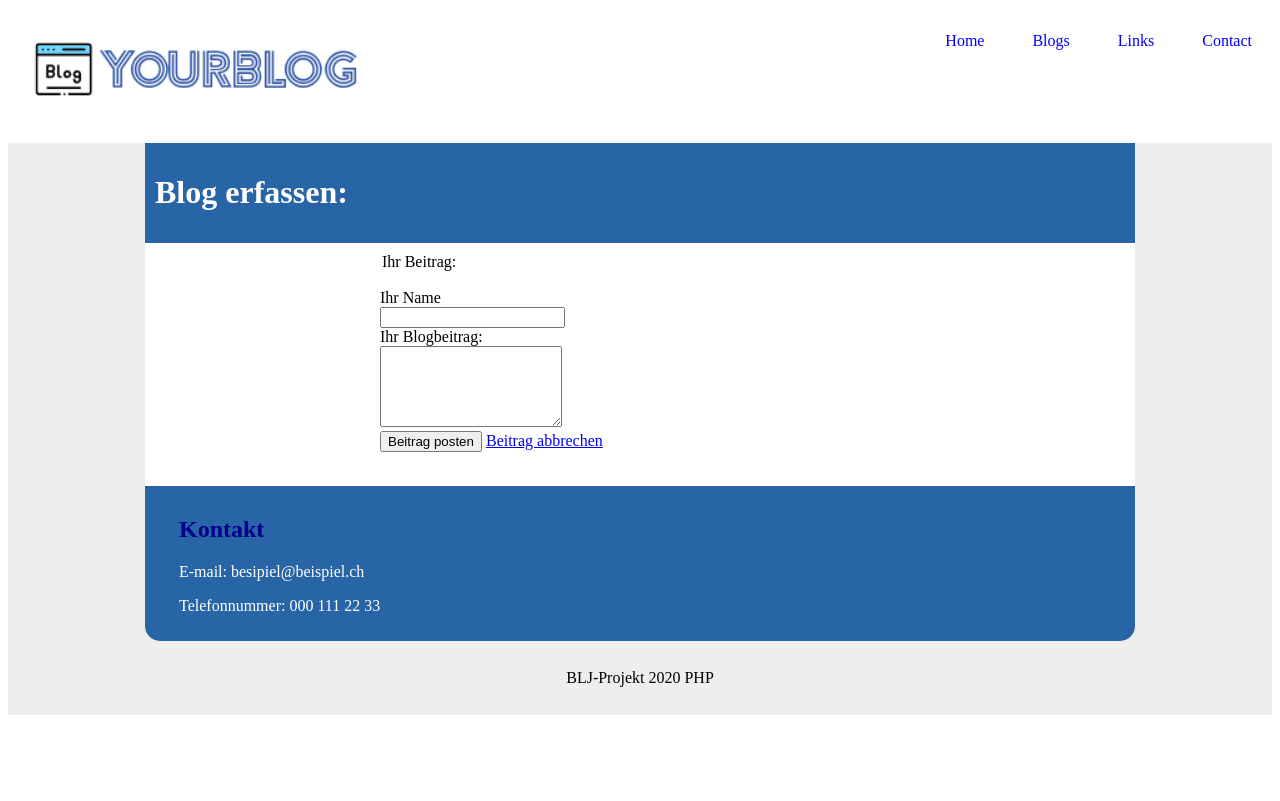
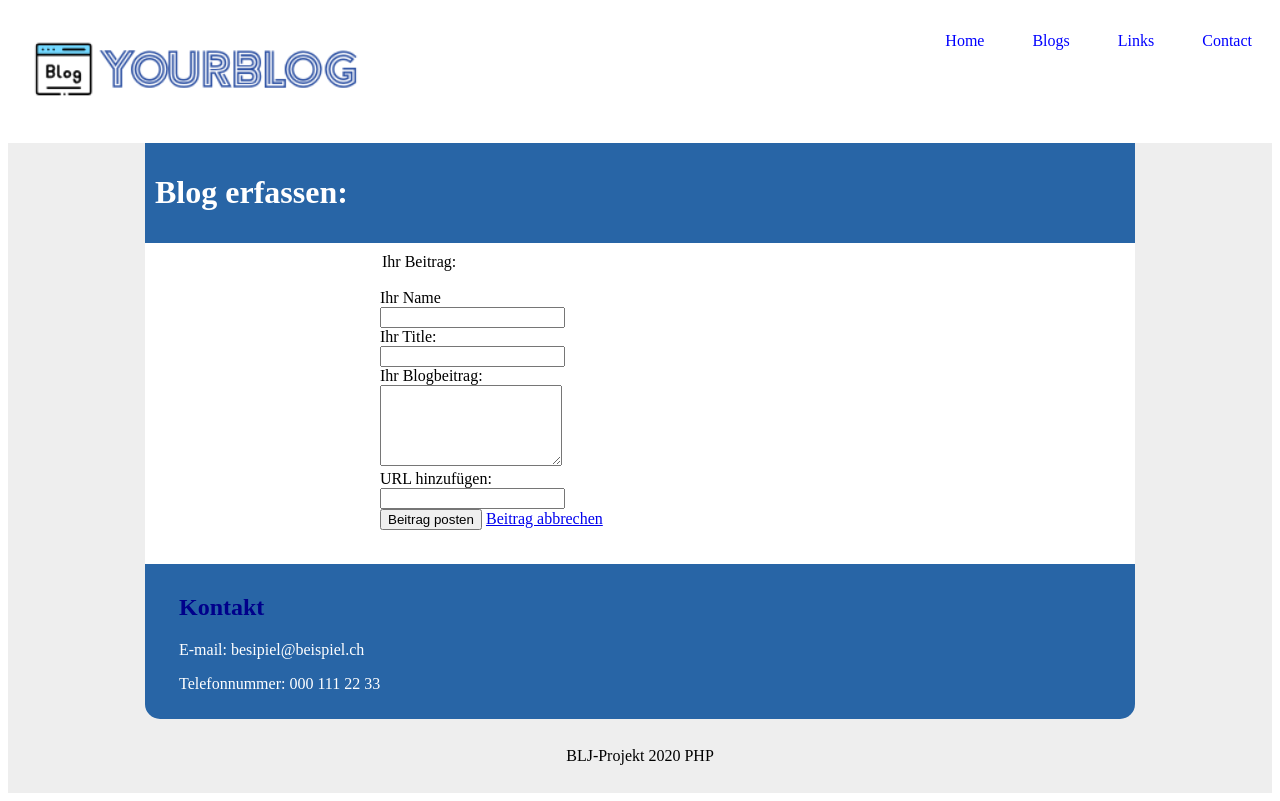
Before and after one commit to TamaraVolic/blj-blog, a PHP site: page /blog.php in a window 1280 px wide. Before the commit the page ends 715 px from the top, so only its background shows below. Run offline with PHP 8.4, Linux system fonts and the light colour scheme; data that the repository does not hold is empty.

Commit message:
Signed-off-by: Tamara Volic <tamara.volic@hotmail.com>

```diff
--- a/blog.php
+++ b/blog.php
@@ -19,17 +19,14 @@
 
                         //var_dump ($posts);
 
-    foreach($rows as $rows) {
-        echo $rows ["created_by"]. ', Post: ' . $rows["post_text"] .'<br>';
-    }
+
 
                         $name    = $_POST['name']    ?? '';
+                        $title = $_POST['title'] ?? '';
                         $contribution   = $_POST['contribution']   ?? '';
+                        $url = $_POST['url'] ?? '';
                         $date    = date ('d.m.y H:i:s');
-
                     ?>
-
-
 <!DOCTYPE html>
 <html lang="en">
 <head>
@@ -83,9 +80,20 @@
                         </div>
 
                         <div class="form-group">
+                            <label for="title" class="title">Ihr Title:<br></label>
+                            <input class="form-control" type="title" id="title" name="title" value="<?= $title?>">
+                        </div>
+
+                        <div class="form-group">
                             <label for="contribution" class="contribution">Ihr Blogbeitrag:<br></label>
                             <textarea name="contribution" id="contribution" rows="5" class="contribution"><?= $contribution?></textarea>
                         </div>
+
+                        <div class="form-group">
+                            <label for="url" class="url">URL hinzufügen:<br></label>
+                            <input class="form-control" type="url" id="url" name="url" value="<?= $url?>">
+                        </div>
+
 
                         <div class="form-actions">
                             <input class="btn btn-primary" type="submit" value="Beitrag posten">
@@ -95,6 +103,9 @@
 
                     <?php
                         if ($_SERVER['REQUEST_METHOD'] === 'POST') {
+                            $preparedStmt = $pdo->prepare("INSERT INTO `posts` (created_by, post_title, post_text, image_url) VALUES (?, ?, ?, ?)");
+                            $preparedStmt->execute([$name, $title, $contribution, $url]);
+                            /* echo "$count Datensätze wurden eingefügt."; */
                         }
                         if (empty($name)) {
                             $errors[] = 'Bitte geben Sie einen Namen ein.';
@@ -103,8 +114,14 @@
                         $errors[] = 'Bitte geben Sie einen Text ein.';
                         }
                         ?>
+                    </div>
 
-					</div>
+
+                    <?php
+                    foreach($rows as $rows) {
+                        echo $rows ["created_by"]. ', Post: ' . $rows["post_text"] .'<br>';
+                    }
+                    ?>
 				</main>
 
 
--- a/contact.php
+++ b/contact.php
@@ -13,7 +13,7 @@
 			<header id="header">
 				<div id="header-inner">
 					<div id="logo">
-						<img src="img/BlogLogo.PNG" alt="Logo">
+					<img src="img/BlogLogo.PNG" alt="Logo">
 					</div>
 					<div id="top-nav">
                     <?php
--- a/home.css
+++ b/home.css
@@ -215,3 +215,7 @@ h1,h2,h3,h4,h5,h6{
 .error-class{
     background-color: red;
 }
+
+a {
+
+}
--- a/links.php
+++ b/links.php
@@ -12,7 +12,7 @@
 			<header id="header">
 				<div id="header-inner">
 					<div id="logo">
-						<img src="img/BlogLogo.PNG" alt="Logo">
+					<img src="img/BlogLogo.PNG" alt="Logo">
 					</div>
 					<div id="top-nav">
           <?php
```
Lines whose indentation alone changed are shown as unchanged.
